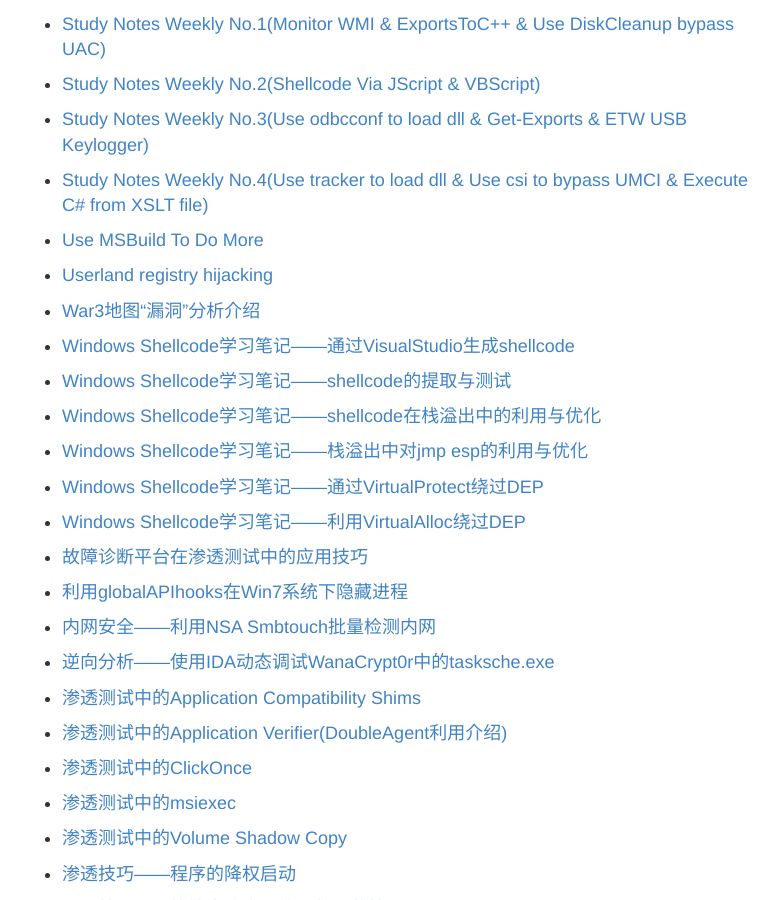
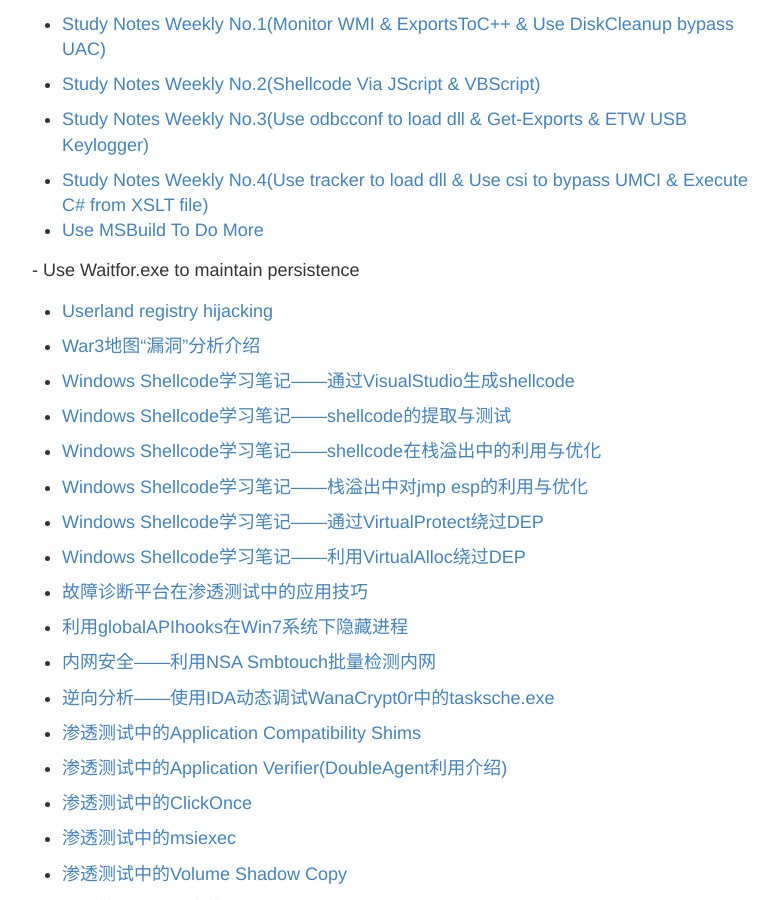
Before and after one commit to 3gstudent/backup-3gstudent.github.io, a Jekyll site: the page built from about.md, in a window 1280 px wide and 900 px high, scrolled down 2062 px. Shown: the whole window, without its empty margins (248-1027 px from the left). Built offline with Jekyll 4.4.1, drawn with Linux system fonts in a browser that asks for light colours.

Commit message:
Create about.md

```diff
--- a/about.md
+++ b/about.md
@@ -117,6 +117,9 @@ Github:   [3gstudent](https://github.com/3gstudent)
  [Use MSBuild To Do More](https://3gstudent.github.io/3gstudent.github.io/Use-MSBuild-To-Do-More/)
 
 -
+ Use Waitfor.exe to maintain persistence
+
+-
  [Userland registry hijacking](https://3gstudent.github.io/3gstudent.github.io/Userland-registry-hijacking/)
 
 -
```
